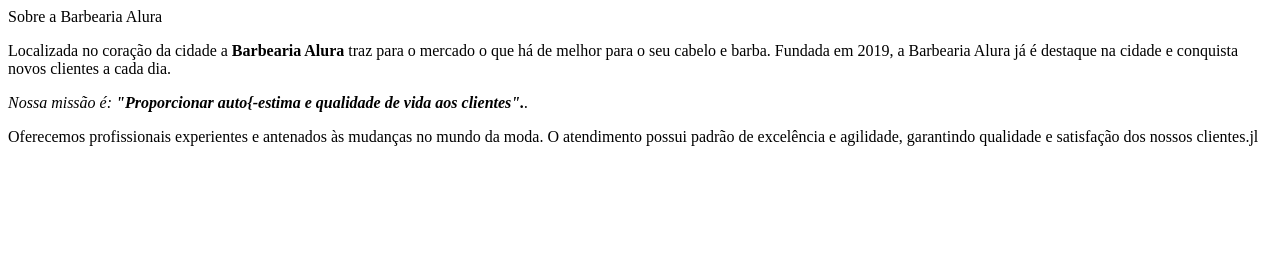
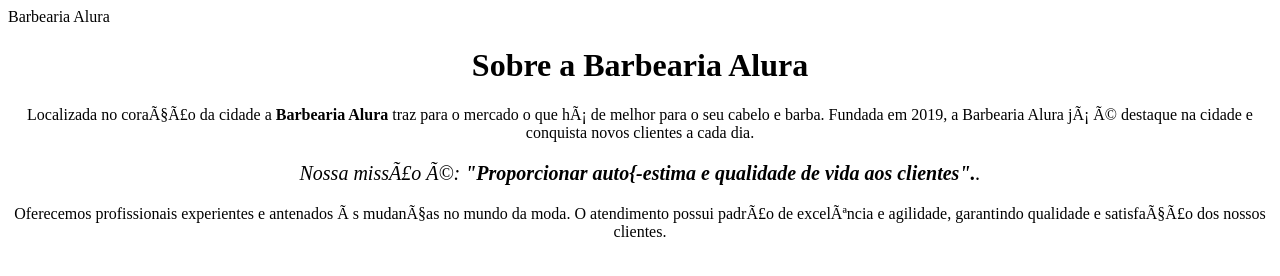
Before and after one commit to Gustavopao/1Ajabuticabeira, a plain HTML site: page Index.html in a window 1280 px wide. Drawn offline with Linux system fonts and the light colour scheme.

Commit message:
index.html

```diff
--- a/Index.html
+++ b/Index.html
@@ -1,6 +1,19 @@
-</h1> Sobre a Barbearia Alura</h1>
-<p>Localizada no coração da cidade a <strong>Barbearia Alura</strong> traz para o mercado o que há de melhor para o seu cabelo e barba. Fundada em 2019, a Barbearia Alura já é destaque na cidade e conquista novos clientes a cada dia.</p>
+<!DOCTYPE html>
+<html lang="pt-br">
+    <head>
+        <meta charset="UTF-8>
+        <title>Barbearia Alura</title>
+    </head>
 
-<p><em>Nossa missão é:<strong> "Proporcionar auto{-estima e qualidade de vida aos clientes".</strong>.</em></p>
+    <body>
+        <h1 style="text-align: center">Sobre a Barbearia Alura </h1>
 
-<p>Oferecemos profissionais experientes e antenados às mudanças no mundo da moda. O atendimento possui padrão de excelência e agilidade, garantindo qualidade e satisfação dos nossos clientes.jl</p>
+        <p style="text-align: center">Localizada no coração da cidade a <strong>Barbearia Alura</strong> traz para o mercado o que há de melhor para o
+             seu cabelo e barba. Fundada em 2019, a Barbearia Alura já é destaque na cidade e conquista novos clientes a cada dia.</p>
+
+<p style="font-size: 20px; text-align: center"><em>Nossa missão é:<strong> "Proporcionar auto{-estima e qualidade de vida aos clientes".</strong>.</em></p>
+
+<p style="text-align: center">Oferecemos profissionais experientes e antenados às mudanças no mundo da moda. O atendimento possui padrão de excelência e agilidade,
+    garantindo qualidade e satisfação dos nossos clientes.</p>
+</body>
+</html>
```
